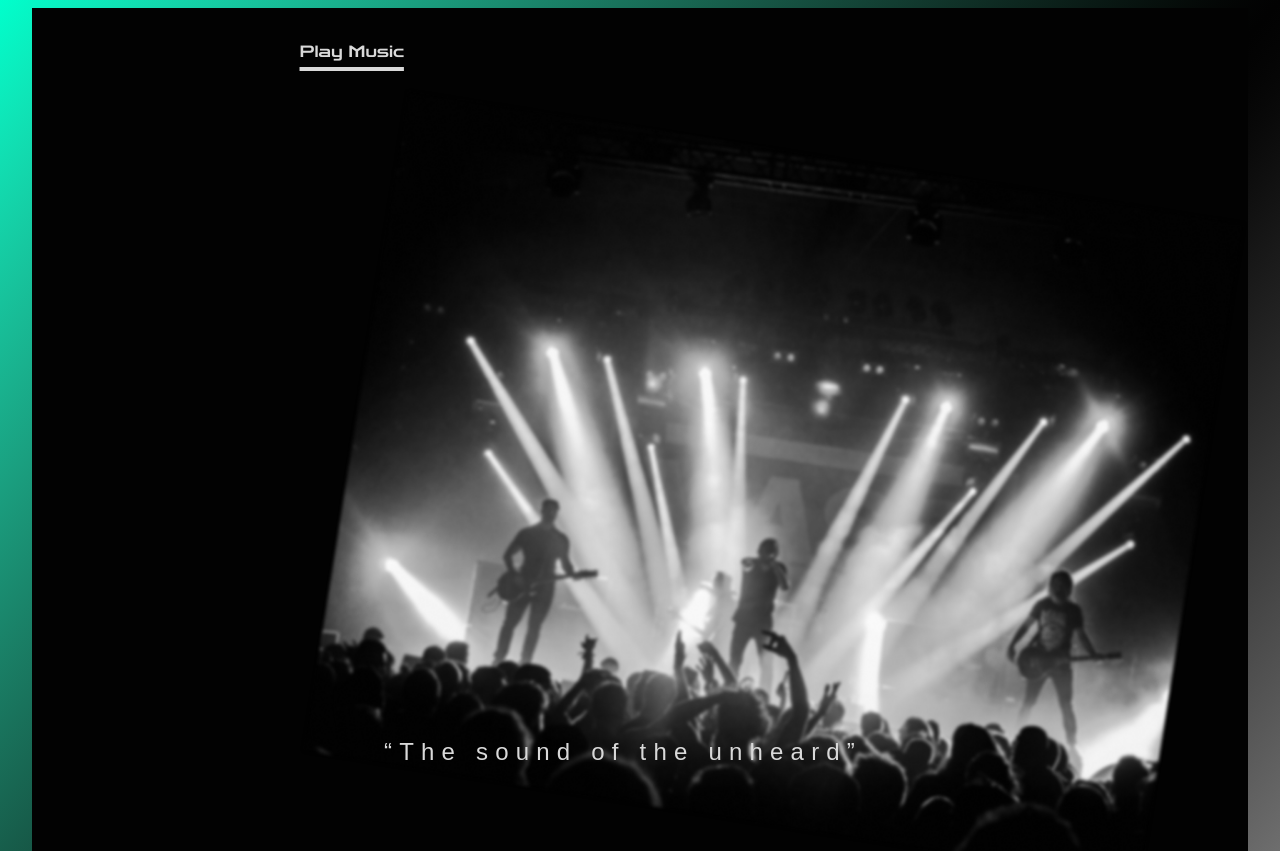
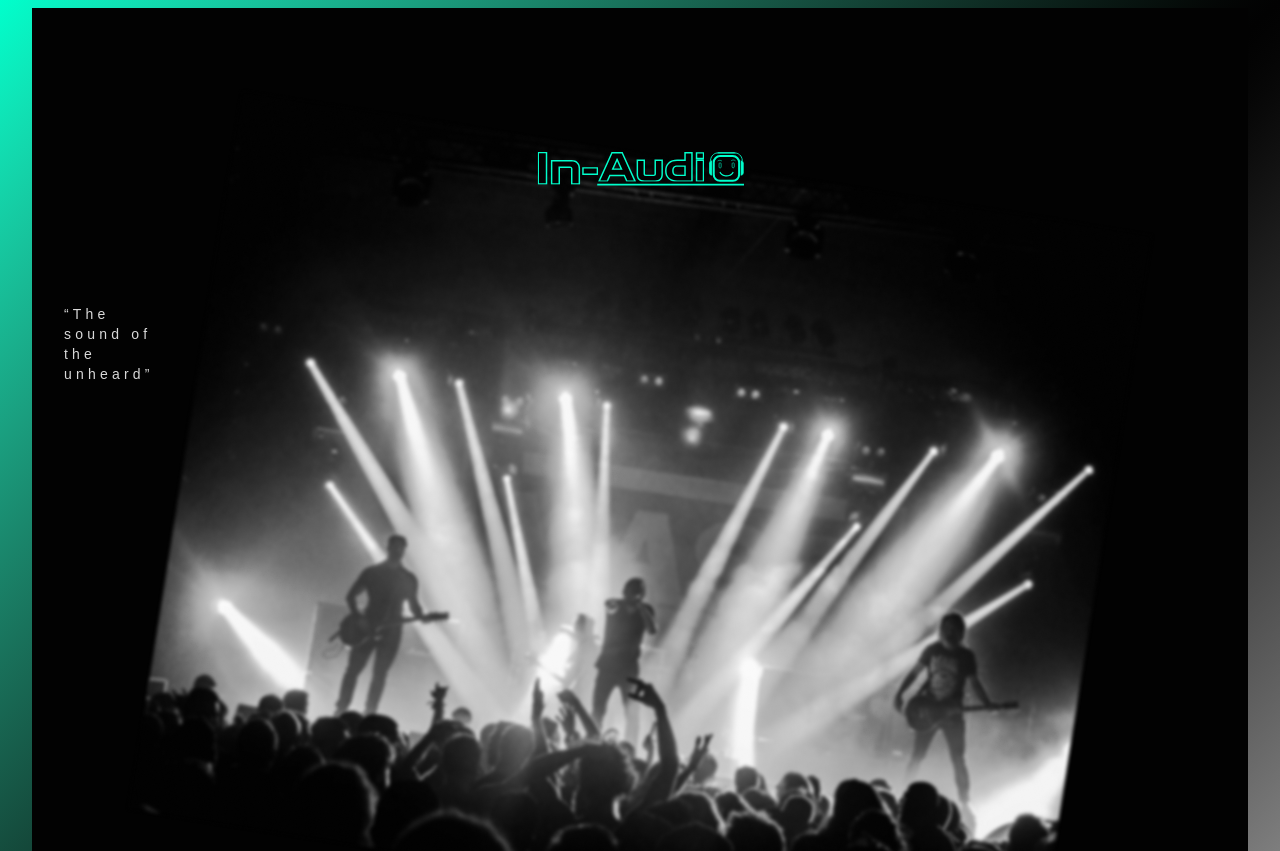
Before and after one commit to AzzADesigns/In-Audio, a React (Vite) app in the folder AzzAudio/: page / in a window 1280 px wide. Shown: the top 851 px of the page. Built offline with nearby package versions, Linux system fonts and the light colour scheme; a web font is replaced by a local one.

Commit message:
terminando la version movile del header

```diff
--- a/AzzAudio/src/components/Banner.tsx
+++ b/AzzAudio/src/components/Banner.tsx
@@ -3,17 +3,17 @@ import React from 'react'
 export const Banner = () => {
     return (
         <section className='flex-center w-full mb-96 '>
-            <div className='2xl:w-full flex justify-between pl-[22%] items-start 2xl:mr-12 pt-20 2xl:pt-0'>
+            <div className='2xl:w-full flex justify-between 2xl:pl-[19%] items-start 2xl:mr-12 pt-20 2xl:pt-0'>
                 <img src="/banner.png" alt="imagen del banner" className='2xl:w-[1200px] ' />
                 <button className='2xl:mt-10 absolute top-10 2xl:top-0 2xl:relative mr-5 cursor-pointer text-tertiary hover:text-secundary  '>
-                    <p className=' 2xl:text-2xl font-dots underline underline-offset-10 decoration-4 transition-all duration-200 '>Play Music</p>
+                    <p className=' 2xl:text-2xl font-dots underline underline-offset-10 decoration-4 transition-all duration-200 hidden 2xl:flex'>Play Music</p>
                 </button>
             </div>
-            <div>
-                <img src="Logo1.svg" alt="" className='2xl:absolute 2xl:right-96 2xl:top-52 2xl:w-[45%] '/>
+            <div className='absolute top-36 2xl:static 2xl:h-auto '>
+                <img src="Logo1.svg" alt="" className='2xl:absolute 2xl:left-[32.4%] 2xl:top-52 w-52 2xl:w-[35%] '/>
             </div>
-            <div className='absolute left-96 bottom-8'>
-                <p className='text-tertiary text-2xl font-uniq  tracking-[0.3em]'>“The sound of the unheard”</p>
+            <div className='absolute left-[5%] bottom-8'>
+                <p className='text-tertiary absolute bottom-96 2xl:relative text-sm 2xl:text-xl font-uniq  tracking-[0.3em]'>“The sound of the unheard”</p>
             </div>
         </section>
     )
```
Also changed, not shown: AzzAudio/public/Logo1.svg.
